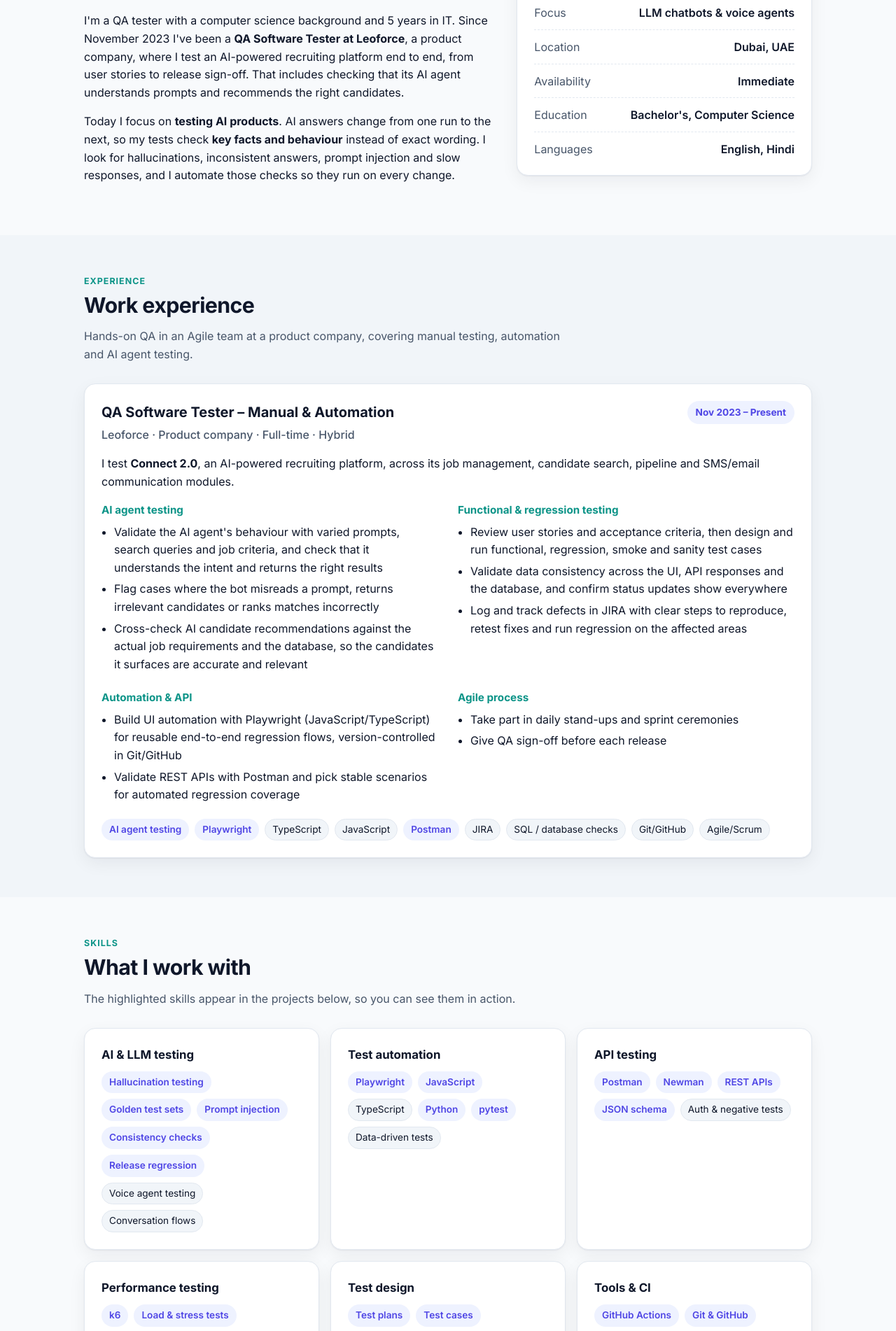
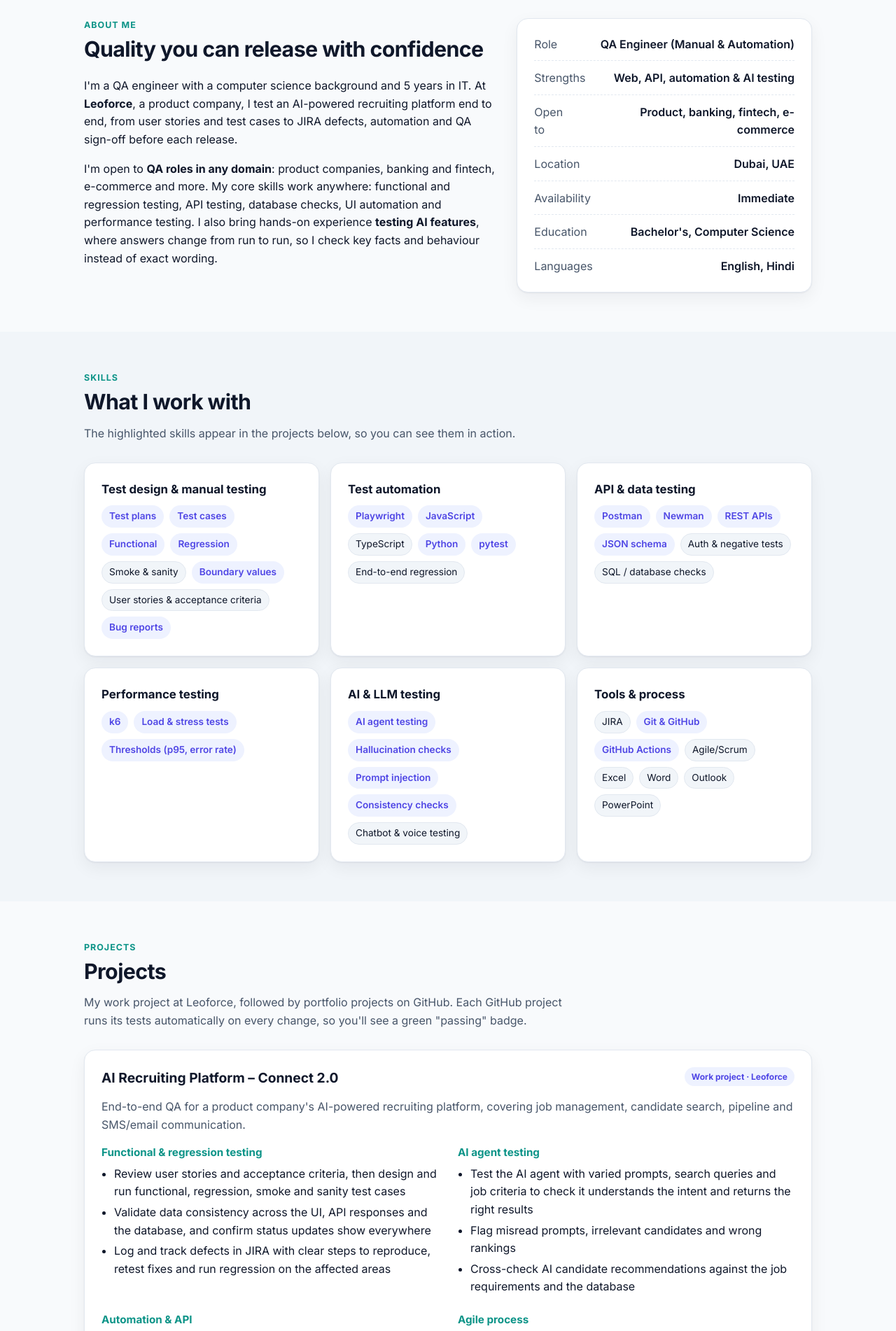
Before and after one commit to Nishat9596/Nishat9596.github.io, a plain HTML site: page index.html in a window 1280 px wide. Shown: the part 898-2800 px from the top of the page at 70% size. Drawn offline with Linux system fonts and the light colour scheme.

Commit message:
Reposition for all QA roles; show Leoforce work as a project

```diff
--- a/index.html
+++ b/index.html
@@ -3,10 +3,10 @@
 <head>
   <meta charset="utf-8">
   <meta name="viewport" content="width=device-width, initial-scale=1">
-  <title>Nishat Shareef – QA Tester for AI Products</title>
-  <meta name="description" content="Nishat Shareef – QA Tester in Dubai focused on AI products: LLM chatbot and voice agent testing, Playwright automation, API and load testing.">
-  <meta property="og:title" content="Nishat Shareef – QA Tester for AI Products">
-  <meta property="og:description" content="LLM chatbot and voice agent testing, Playwright automation, API and load testing. Based in Dubai, open to work.">
+  <title>Nishat Shareef – QA Engineer (Manual &amp; Automation)</title>
+  <meta name="description" content="Nishat Shareef – QA Engineer in Dubai: manual and automation testing, Playwright, API testing with Postman, performance testing with k6, and AI/LLM testing. Open to QA roles.">
+  <meta property="og:title" content="Nishat Shareef – QA Engineer (Manual &amp; Automation)">
+  <meta property="og:description" content="Manual and automation testing, Playwright, API and performance testing, plus AI/LLM testing. Based in Dubai, open to QA roles.">
   <meta property="og:type" content="website">
   <meta property="og:url" content="https://nishat9596.github.io/">
   <meta name="theme-color" content="#4f46e5">
@@ -178,9 +178,12 @@
     .job-intro { margin: 0; }
     .job-grid { display: grid; grid-template-columns: 1fr 1fr; gap: 18px 28px; }
     .job h4 { margin: 0 0 6px; font-size: .95rem; color: var(--accent-2); }
-    .job ul { margin: 0; padding-left: 18px; }
+    .job ul, .project .job-grid ul { margin: 0; padding-left: 18px; }
     .job li { margin: 5px 0; }
     @media (max-width: 860px) { .job-grid { grid-template-columns: 1fr; } }
+
+    .project.wide { grid-column: 1 / -1; }
+    .project h4 { margin: 0 0 6px; font-size: .95rem; color: var(--accent-2); }
 
     /* Projects */
     .projects { display: grid; grid-template-columns: repeat(2, 1fr); gap: 20px; }
@@ -247,7 +250,6 @@
       <a class="brand" href="#top">Nishat<span>.</span>QA</a>
       <nav class="nav-links" id="nav">
         <a href="#about">About</a>
-        <a href="#experience">Experience</a>
         <a href="#skills">Skills</a>
         <a href="#projects">Projects</a>
         <a href="#approach">Approach</a>
@@ -271,9 +273,9 @@
         <img class="photo" src="nishat.jpg" alt="Photo of Nishat Shareef" width="480" height="480">
       </div>
       <div class="hero-text">
-      <span class="badge">Open to work · Immediate joiner</span>
-      <h1>Nishat Shareef<br><span class="grad">QA Tester for AI products</span></h1>
-      <p class="lead">I test LLM-powered chatbots and voice agents to make sure they give correct answers, don't make things up, stay safe, and keep working under load. I back this up with test automation in Playwright, Python, Postman and k6.</p>
+      <span class="badge">Open to QA roles · Immediate joiner</span>
+      <h1>Nishat Shareef<br><span class="grad">QA Engineer · Manual &amp; Automation</span></h1>
+      <p class="lead">I make sure software works the way users expect. I design test cases from user stories, find and track bugs, and automate regression with Playwright, Postman, Python and k6. I also have hands-on experience testing AI agents and chatbots.</p>
       <div class="cta">
         <a class="btn primary" href="#projects">View my projects</a>
         <a class="btn" href="https://www.linkedin.com/in/nishat-shareef-qa" target="_blank" rel="noopener">LinkedIn</a>
@@ -304,14 +306,15 @@
       <div class="wrap about">
         <div>
           <div class="eyebrow">About me</div>
-          <h2 class="section-title">Quality for products that think</h2>
-          <p>I'm a QA tester with a computer science background and 5 years in IT. Since November 2023 I've been a <b>QA Software Tester at Leoforce</b>, a product company, where I test an AI-powered recruiting platform end to end, from user stories to release sign-off. That includes checking that its AI agent understands prompts and recommends the right candidates.</p>
-          <p>Today I focus on <b>testing AI products</b>. AI answers change from one run to the next, so my tests check <b>key facts and behaviour</b> instead of exact wording. I look for hallucinations, inconsistent answers, prompt injection and slow responses, and I automate those checks so they run on every change.</p>
+          <h2 class="section-title">Quality you can release with confidence</h2>
+          <p>I'm a QA engineer with a computer science background and 5 years in IT. At <b>Leoforce</b>, a product company, I test an AI-powered recruiting platform end to end, from user stories and test cases to JIRA defects, automation and QA sign-off before each release.</p>
+          <p>I'm open to <b>QA roles in any domain</b>: product companies, banking and fintech, e-commerce and more. My core skills work anywhere: functional and regression testing, API testing, database checks, UI automation and performance testing. I also bring hands-on experience <b>testing AI features</b>, where answers change from run to run, so I check key facts and behaviour instead of exact wording.</p>
         </div>
         <div class="card">
           <ul class="facts">
-            <li><span>Current role</span><b>QA Software Tester, Leoforce</b></li>
-            <li><span>Focus</span><b>LLM chatbots &amp; voice agents</b></li>
+            <li><span>Role</span><b>QA Engineer (Manual &amp; Automation)</b></li>
+            <li><span>Strengths</span><b>Web, API, automation &amp; AI testing</b></li>
+            <li><span>Open to</span><b>Product, banking, fintech, e-commerce</b></li>
             <li><span>Location</span><b>Dubai, UAE</b></li>
             <li><span>Availability</span><b>Immediate</b></li>
             <li><span>Education</span><b>Bachelor's, Computer Science</b></li>
@@ -321,83 +324,29 @@
       </div>
     </section>
 
-    <!-- Experience -->
-    <section id="experience" style="background:var(--surface-2)">
-      <div class="wrap">
-        <div class="eyebrow">Experience</div>
-        <h2 class="section-title">Work experience</h2>
-        <p class="section-sub">Hands-on QA in an Agile team at a product company, covering manual testing, automation and AI agent testing.</p>
-        <article class="card job">
-          <div class="job-head">
-            <div>
-              <h3>QA Software Tester – Manual &amp; Automation</h3>
-              <div class="job-co">Leoforce · Product company · Full-time · Hybrid</div>
-            </div>
-            <span class="job-dates">Nov 2023 – Present</span>
-          </div>
-          <p class="job-intro">I test <b>Connect 2.0</b>, an AI-powered recruiting platform, across its job management, candidate search, pipeline and SMS/email communication modules.</p>
-          <div class="job-grid">
-            <div>
-              <h4>AI agent testing</h4>
-              <ul>
-                <li>Validate the AI agent's behaviour with varied prompts, search queries and job criteria, and check that it understands the intent and returns the right results</li>
-                <li>Flag cases where the bot misreads a prompt, returns irrelevant candidates or ranks matches incorrectly</li>
-                <li>Cross-check AI candidate recommendations against the actual job requirements and the database, so the candidates it surfaces are accurate and relevant</li>
-              </ul>
-            </div>
-            <div>
-              <h4>Functional &amp; regression testing</h4>
-              <ul>
-                <li>Review user stories and acceptance criteria, then design and run functional, regression, smoke and sanity test cases</li>
-                <li>Validate data consistency across the UI, API responses and the database, and confirm status updates show everywhere</li>
-                <li>Log and track defects in JIRA with clear steps to reproduce, retest fixes and run regression on the affected areas</li>
-              </ul>
-            </div>
-            <div>
-              <h4>Automation &amp; API</h4>
-              <ul>
-                <li>Build UI automation with Playwright (JavaScript/TypeScript) for reusable end-to-end regression flows, version-controlled in Git/GitHub</li>
-                <li>Validate REST APIs with Postman and pick stable scenarios for automated regression coverage</li>
-              </ul>
-            </div>
-            <div>
-              <h4>Agile process</h4>
-              <ul>
-                <li>Take part in daily stand-ups and sprint ceremonies</li>
-                <li>Give QA sign-off before each release</li>
-              </ul>
-            </div>
-          </div>
-          <div class="chips">
-            <span class="chip hl">AI agent testing</span><span class="chip hl">Playwright</span><span class="chip">TypeScript</span><span class="chip">JavaScript</span><span class="chip hl">Postman</span><span class="chip">JIRA</span><span class="chip">SQL / database checks</span><span class="chip">Git/GitHub</span><span class="chip">Agile/Scrum</span>
-          </div>
-        </article>
-      </div>
-    </section>
-
     <!-- Skills -->
-    <section id="skills">
+    <section id="skills" style="background:var(--surface-2)">
       <div class="wrap">
         <div class="eyebrow">Skills</div>
         <h2 class="section-title">What I work with</h2>
         <p class="section-sub">The highlighted skills appear in the projects below, so you can see them in action.</p>
         <div class="skills">
           <div class="card skill">
-            <h3>AI &amp; LLM testing</h3>
+            <h3>Test design &amp; manual testing</h3>
             <div class="chips">
-              <span class="chip hl">Hallucination testing</span><span class="chip hl">Golden test sets</span><span class="chip hl">Prompt injection</span><span class="chip hl">Consistency checks</span><span class="chip hl">Release regression</span><span class="chip">Voice agent testing</span><span class="chip">Conversation flows</span>
+              <span class="chip hl">Test plans</span><span class="chip hl">Test cases</span><span class="chip hl">Functional</span><span class="chip hl">Regression</span><span class="chip">Smoke &amp; sanity</span><span class="chip hl">Boundary values</span><span class="chip">User stories &amp; acceptance criteria</span><span class="chip hl">Bug reports</span>
             </div>
           </div>
           <div class="card skill">
             <h3>Test automation</h3>
             <div class="chips">
-              <span class="chip hl">Playwright</span><span class="chip hl">JavaScript</span><span class="chip">TypeScript</span><span class="chip hl">Python</span><span class="chip hl">pytest</span><span class="chip">Data-driven tests</span>
+              <span class="chip hl">Playwright</span><span class="chip hl">JavaScript</span><span class="chip">TypeScript</span><span class="chip hl">Python</span><span class="chip hl">pytest</span><span class="chip">End-to-end regression</span>
             </div>
           </div>
           <div class="card skill">
-            <h3>API testing</h3>
+            <h3>API &amp; data testing</h3>
             <div class="chips">
-              <span class="chip hl">Postman</span><span class="chip hl">Newman</span><span class="chip hl">REST APIs</span><span class="chip hl">JSON schema</span><span class="chip">Auth &amp; negative tests</span>
+              <span class="chip hl">Postman</span><span class="chip hl">Newman</span><span class="chip hl">REST APIs</span><span class="chip hl">JSON schema</span><span class="chip">Auth &amp; negative tests</span><span class="chip">SQL / database checks</span>
             </div>
           </div>
           <div class="card skill">
@@ -407,15 +356,15 @@
             </div>
           </div>
           <div class="card skill">
-            <h3>Test design</h3>
+            <h3>AI &amp; LLM testing</h3>
             <div class="chips">
-              <span class="chip hl">Test plans</span><span class="chip hl">Test cases</span><span class="chip hl">Boundary values</span><span class="chip hl">Bug reports</span><span class="chip">Functional</span><span class="chip">Regression</span><span class="chip">Smoke &amp; sanity</span><span class="chip">Risk-based testing</span>
+              <span class="chip hl">AI agent testing</span><span class="chip hl">Hallucination checks</span><span class="chip hl">Prompt injection</span><span class="chip hl">Consistency checks</span><span class="chip">Chatbot &amp; voice testing</span>
             </div>
           </div>
           <div class="card skill">
-            <h3>Tools &amp; CI</h3>
+            <h3>Tools &amp; process</h3>
             <div class="chips">
-              <span class="chip hl">GitHub Actions</span><span class="chip hl">Git &amp; GitHub</span><span class="chip">JIRA</span><span class="chip">SQL</span><span class="chip">Agile/Scrum</span><span class="chip">Excel</span><span class="chip">Word</span><span class="chip">Outlook</span><span class="chip">PowerPoint</span>
+              <span class="chip">JIRA</span><span class="chip hl">Git &amp; GitHub</span><span class="chip hl">GitHub Actions</span><span class="chip">Agile/Scrum</span><span class="chip">Excel</span><span class="chip">Word</span><span class="chip">Outlook</span><span class="chip">PowerPoint</span>
             </div>
           </div>
         </div>
@@ -423,12 +372,51 @@
     </section>
 
     <!-- Projects -->
-    <section id="projects" style="background:var(--surface-2)">
+    <section id="projects">
       <div class="wrap">
         <div class="eyebrow">Projects</div>
-        <h2 class="section-title">Portfolio projects</h2>
-        <p class="section-sub">Each project is on GitHub with its tests running automatically on every change. Open any repo and you'll see a green "passing" badge.</p>
+        <h2 class="section-title">Projects</h2>
+        <p class="section-sub">My work project at Leoforce, followed by portfolio projects on GitHub. Each GitHub project runs its tests automatically on every change, so you'll see a green "passing" badge.</p>
         <div class="projects">
+
+          <article class="card project wide">
+            <div class="project-top"><h3>AI Recruiting Platform – Connect 2.0</h3><span class="tag">Work project · Leoforce</span></div>
+            <p>End-to-end QA for a product company's AI-powered recruiting platform, covering job management, candidate search, pipeline and SMS/email communication.</p>
+            <div class="job-grid">
+              <div>
+                <h4>Functional &amp; regression testing</h4>
+                <ul>
+                  <li>Review user stories and acceptance criteria, then design and run functional, regression, smoke and sanity test cases</li>
+                  <li>Validate data consistency across the UI, API responses and the database, and confirm status updates show everywhere</li>
+                  <li>Log and track defects in JIRA with clear steps to reproduce, retest fixes and run regression on the affected areas</li>
+                </ul>
+              </div>
+              <div>
+                <h4>AI agent testing</h4>
+                <ul>
+                  <li>Test the AI agent with varied prompts, search queries and job criteria to check it understands the intent and returns the right results</li>
+                  <li>Flag misread prompts, irrelevant candidates and wrong rankings</li>
+                  <li>Cross-check AI candidate recommendations against the job requirements and the database</li>
+                </ul>
+              </div>
+              <div>
+                <h4>Automation &amp; API</h4>
+                <ul>
+                  <li>Build Playwright (JavaScript/TypeScript) end-to-end regression flows, version-controlled in Git/GitHub</li>
+                  <li>Validate REST APIs with Postman and pick stable scenarios for automated regression</li>
+                </ul>
+              </div>
+              <div>
+                <h4>Agile process</h4>
+                <ul>
+                  <li>Take part in daily stand-ups and sprint ceremonies</li>
+                  <li>Give QA sign-off before each release</li>
+                </ul>
+              </div>
+            </div>
+            <div class="chips"><span class="chip">Manual testing</span><span class="chip">Playwright</span><span class="chip">TypeScript</span><span class="chip">Postman</span><span class="chip">JIRA</span><span class="chip">SQL / database checks</span><span class="chip">Agile/Scrum</span></div>
+          </article>
+
 
           <article class="card project">
             <div class="project-top"><h3>LLM Chatbot Evaluation</h3><span class="tag">AI testing</span></div>
@@ -487,7 +475,7 @@
     </section>
 
     <!-- Approach -->
-    <section id="approach">
+    <section id="approach" style="background:var(--surface-2)">
       <div class="wrap">
         <div class="eyebrow">Approach</div>
         <h2 class="section-title">How I test an AI chatbot</h2>
@@ -511,7 +499,7 @@
     </section>
 
     <!-- Stories -->
-    <section style="background:var(--surface-2)">
+    <section>
       <div class="wrap">
         <div class="eyebrow">Highlights</div>
         <h2 class="section-title">Bugs my tests caught</h2>
@@ -540,11 +528,11 @@
     </section>
 
     <!-- Contact -->
-    <section id="contact">
+    <section id="contact" style="background:var(--surface-2)">
       <div class="wrap contact">
         <div class="eyebrow">Contact</div>
         <h2 class="section-title">Let's work together</h2>
-        <p class="section-sub" style="margin-left:auto;margin-right:auto">I'm looking for QA and AI testing roles in the UAE, and I can join immediately.</p>
+        <p class="section-sub" style="margin-left:auto;margin-right:auto">I'm looking for QA roles in the UAE (product companies, banking and fintech, e-commerce and more), and I can join immediately.</p>
         <div class="cta">
           <a class="btn primary" href="mailto:nishatthahniyath@gmail.com">nishatthahniyath@gmail.com</a>
           <a class="btn" href="https://www.linkedin.com/in/nishat-shareef-qa" target="_blank" rel="noopener">LinkedIn</a>
@@ -555,7 +543,7 @@
   </main>
 
   <footer>
-    <div class="wrap">© <span id="year">2026</span> Nishat Shareef · QA Tester · Dubai, UAE</div>
+    <div class="wrap">© <span id="year">2026</span> Nishat Shareef · QA Engineer · Dubai, UAE</div>
   </footer>
 
   <script>
```
